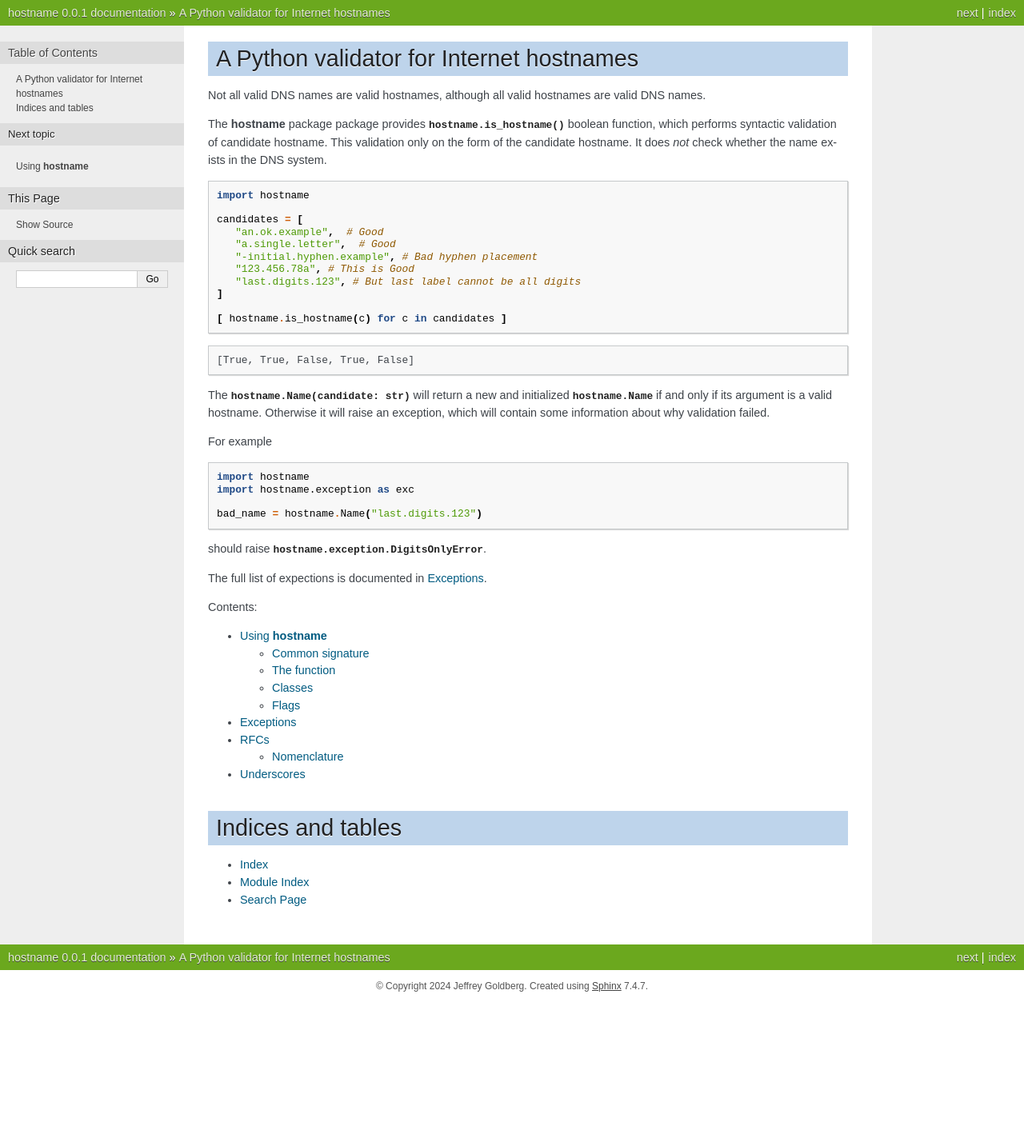
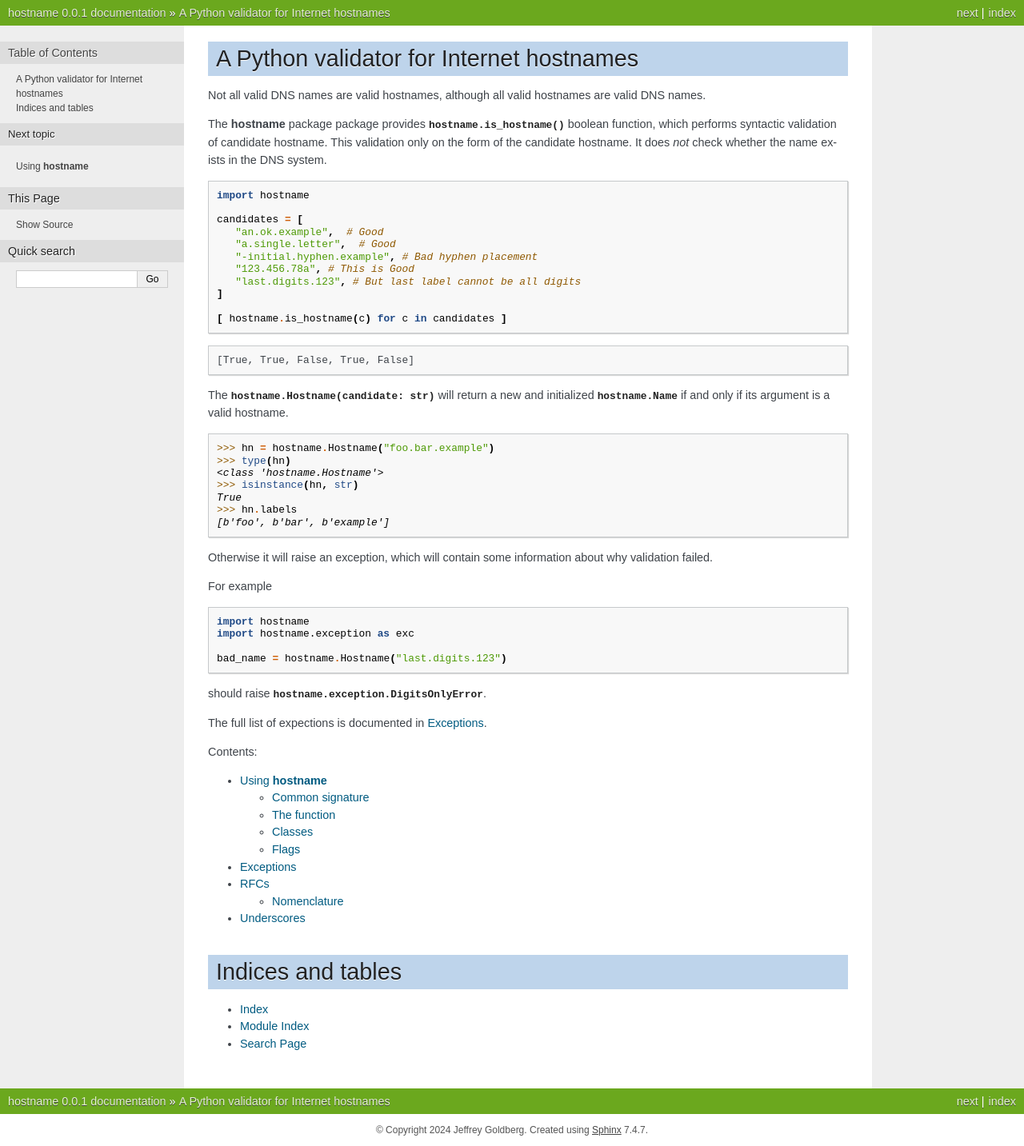
Before and after one commit to jpgoldberg/python-hostname, a Sphinx documentation site: the page built from docs/source/index.rst, in a window 1280 px wide. Shown: the whole page at 80% size. Built offline with Sphinx 7.4.7, drawn with Linux system fonts in a browser that asks for light colours; before the commit the page ends 1253 px from its top, so only the background shows below that.

Commit message:
Docs ditch Name

```diff
--- a/docs/source/conf.py
+++ b/docs/source/conf.py
@@ -34,7 +34,7 @@ extensions: list[str] = [
 
 # ## doctest setup
 doctest_global_setup = """
-from hostname import is_hostname, Name, Hostname
+from hostname import is_hostname, Hostname
 import hostname.exception
 """
 
--- a/docs/source/index.rst
+++ b/docs/source/index.rst
@@ -32,8 +32,17 @@ It does *not* check whether the name exists in the DNS system.
 
    [True, True, False, True, False]
 
-The :class:`hostname.Name(candidate: str)` will return a new and initialized
+The :class:`hostname.Hostname(candidate: str)` will return a new and initialized
 :class:`hostname.Name` if and only if its argument is a valid hostname.
+
+>>> hn = hostname.Hostname("foo.bar.example")
+>>> type(hn)
+<class 'hostname.Hostname'>
+>>> isinstance(hn, str)
+True
+>>> hn.labels
+[b'foo', b'bar', b'example']
+
 Otherwise it will raise an exception, which will contain some information about why validation failed.
 
 For example
@@ -43,7 +52,7 @@ For example
    import hostname
    import hostname.exception as exc
 
-   bad_name = hostname.Name("last.digits.123")
+   bad_name = hostname.Hostname("last.digits.123")
 
 should raise :class:`hostname.exception.DigitsOnlyError`.
 
--- a/requirements-dev.txt
+++ b/requirements-dev.txt
@@ -3,3 +3,4 @@ mypy
 ruff
 black
 powerset-generator>=0.1.1
+hatch
```
Also changed, not shown: docs/source/usage.rst (+9 -19 lines).
